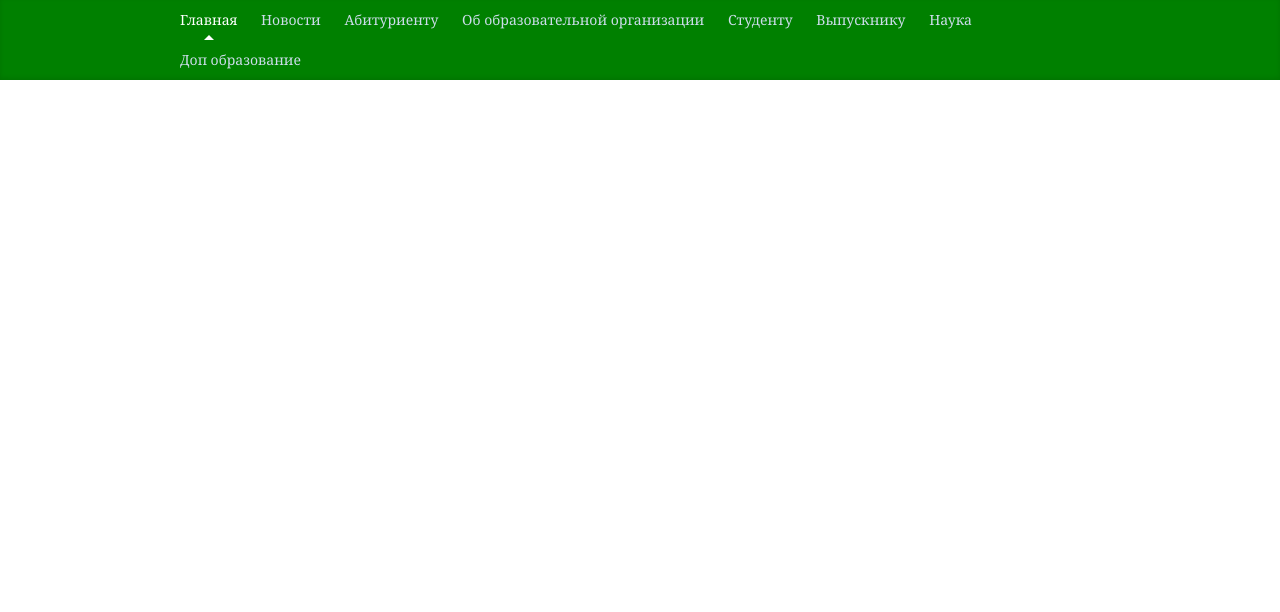
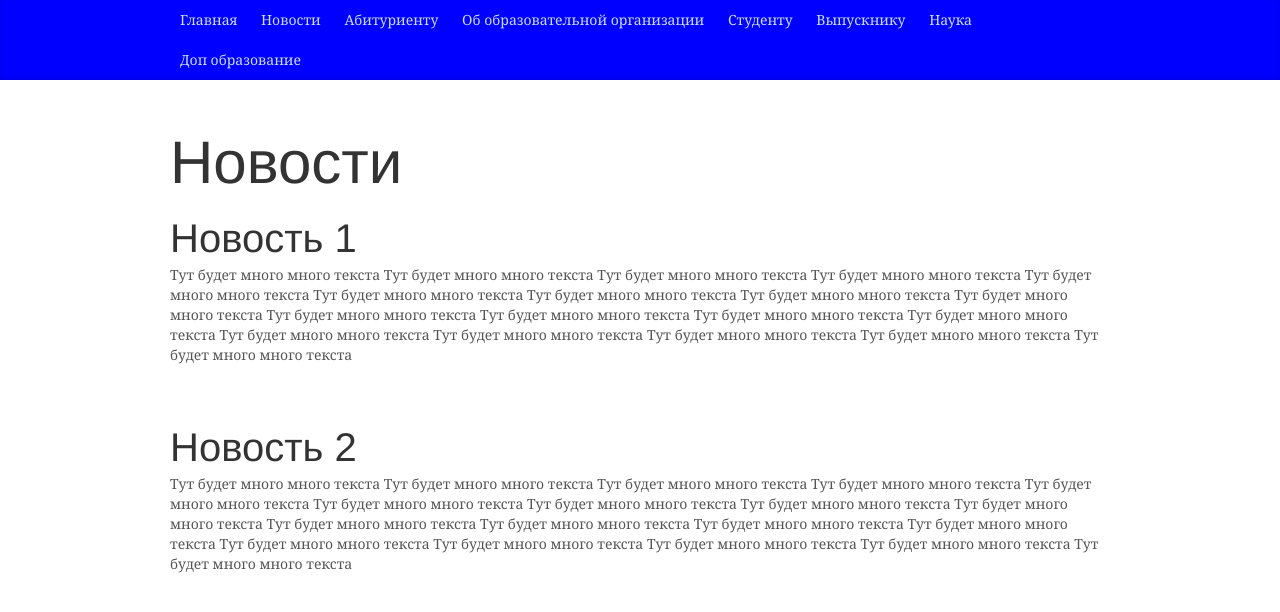
Before and after one commit to BlackTrub/test_bottle, a Python web app: template template/news.html in a window 1280 px wide. Shown: the top 612 px of the page. Run offline with Jinja, Linux system fonts and the light colour scheme; the template is opened without the code that fills it, so the values that code supplies are empty.

Commit message:
add news page;

```diff
--- a/static/css/blog.css
+++ b/static/css/blog.css
@@ -34,7 +34,7 @@ h6, .h6 {
  */
 
 .blog-masthead {
-    background-color: green;
+    background-color: blue;
     box-shadow: inset 0 -2px 5px rgba(0, 0, 0, .1);
 }
 
--- a/template/base.html
+++ b/template/base.html
@@ -18,8 +18,8 @@
     <div class="blog-masthead">
       <div class="container">
         <nav class="blog-nav">
-          <a class="blog-nav-item active" href="#">Главная</a>
-          <a class="blog-nav-item" href="#">Новости</a>
+          <a class="blog-nav-item" href="/">Главная</a>
+          <a class="blog-nav-item" href="/news">Новости</a>
           <a class="blog-nav-item" href="#">Абитуриенту</a>
           <a class="blog-nav-item" href="#">Об образовательной организации</a>
           <a class="blog-nav-item" href="#">Студенту</a>
--- a/template/news.html
+++ b/template/news.html
@@ -1 +1,57 @@
 {% extends 'template/base.html' %}
+
+{% block blog_header %}
+    Новости
+{% endblock %}
+
+{% block content %}
+    <div class="blog-post">
+            <h2 class="blog-post-title">Новость 1</h2>
+
+            <p>
+                Тут будет много много текста
+                Тут будет много много текста
+                Тут будет много много текста
+                Тут будет много много текста
+                Тут будет много много текста
+                Тут будет много много текста
+                Тут будет много много текста
+                Тут будет много много текста
+                Тут будет много много текста
+                Тут будет много много текста
+                Тут будет много много текста
+                Тут будет много много текста
+                Тут будет много много текста
+                Тут будет много много текста
+                Тут будет много много текста
+                Тут будет много много текста
+                Тут будет много много текста
+                Тут будет много много текста
+            </p>
+        </div>
+
+        <div class="blog-post">
+            <h2 class="blog-post-title">Новость 2</h2>
+
+            <p>
+                Тут будет много много текста
+                Тут будет много много текста
+                Тут будет много много текста
+                Тут будет много много текста
+                Тут будет много много текста
+                Тут будет много много текста
+                Тут будет много много текста
+                Тут будет много много текста
+                Тут будет много много текста
+                Тут будет много много текста
+                Тут будет много много текста
+                Тут будет много много текста
+                Тут будет много много текста
+                Тут будет много много текста
+                Тут будет много много текста
+                Тут будет много много текста
+                Тут будет много много текста
+                Тут будет много много текста
+            </p>
+        </div>
+{% endblock %}
```
Also changed, not shown: source/main.py (+6 -1 lines).
